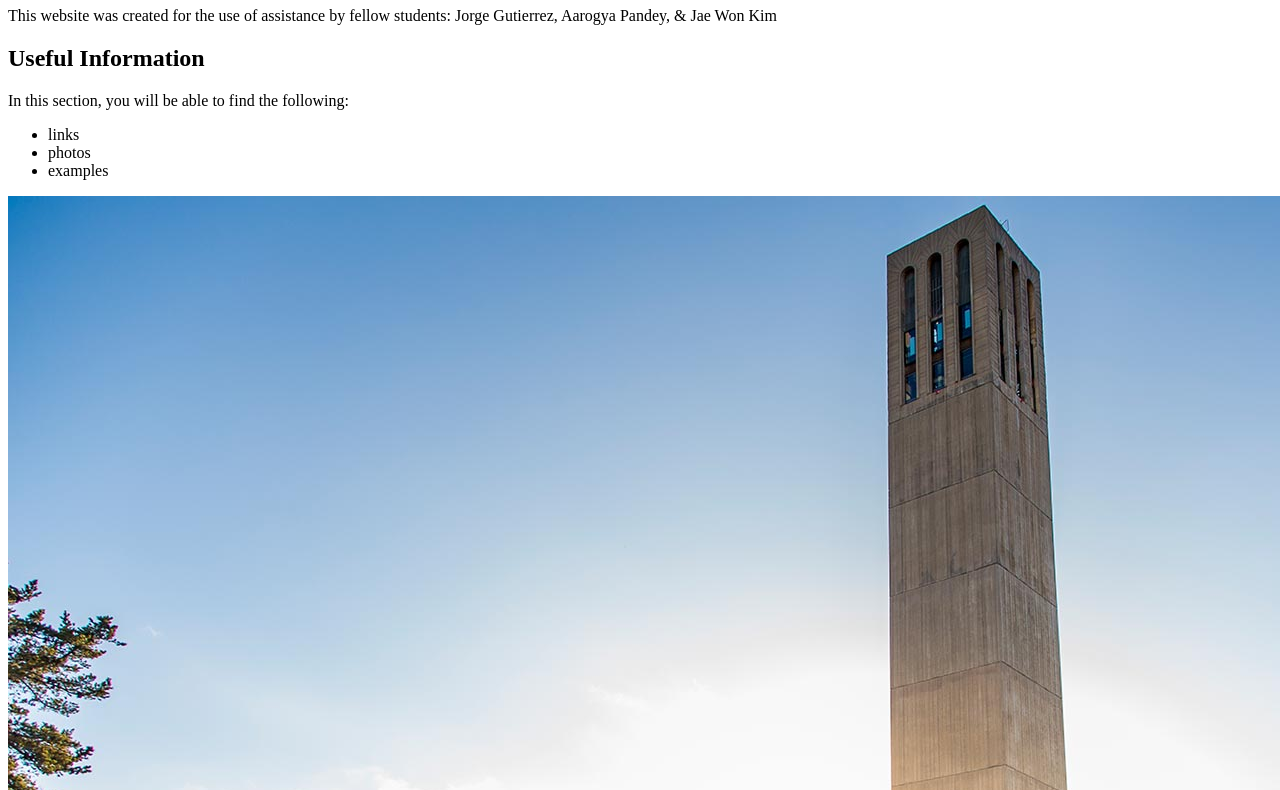
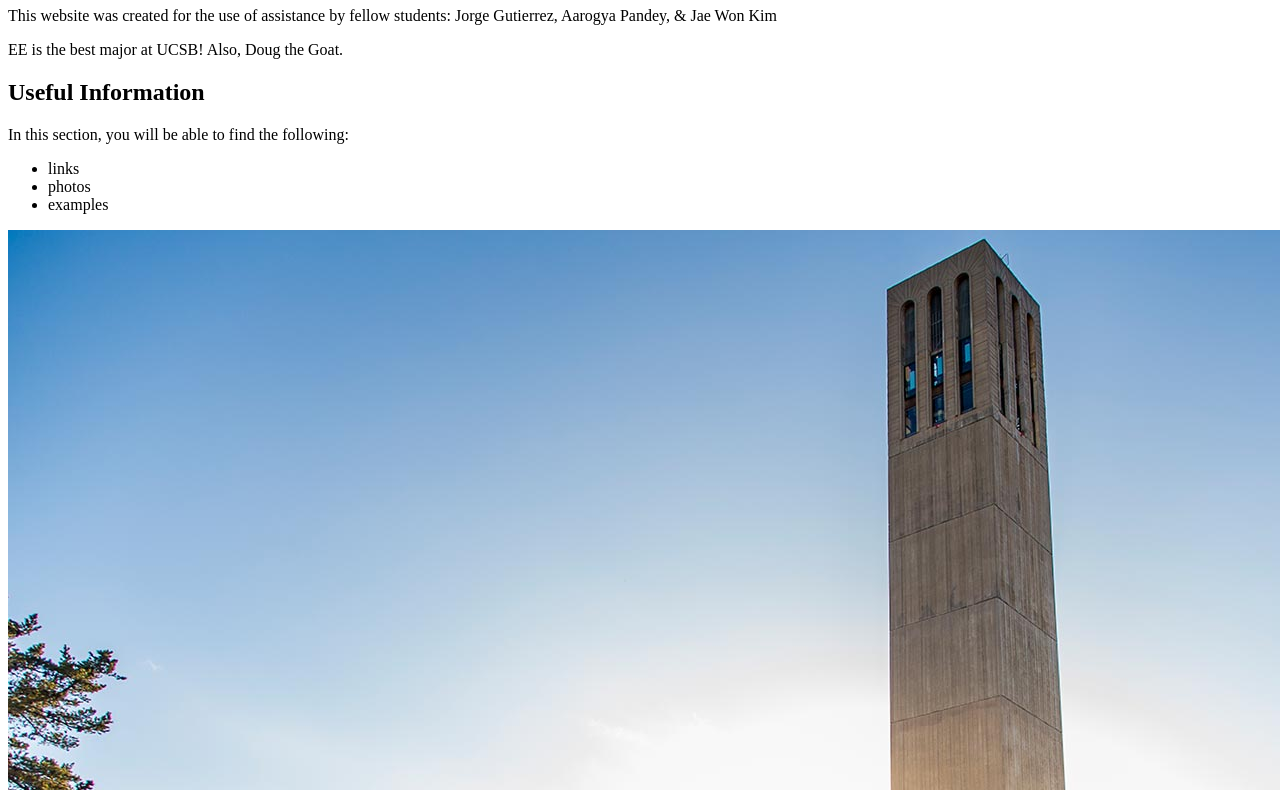
Before and after one commit to Doug-da-Goat/website2.github.io, a plain HTML site: page index.html in a window 1280 px wide. Shown: the part 73-863 px from the top of the page. Drawn offline with Linux system fonts and the light colour scheme.

Commit message:
Update index.html

```diff
--- a/index.html
+++ b/index.html
@@ -10,6 +10,10 @@
         <p>
             This website was created for the use of assistance by fellow students:
             Jorge Gutierrez, Aarogya Pandey, & Jae Won Kim
+        </p>
+
+        <p>
+            EE is the best major at UCSB! Also, Doug the Goat.
         </p>
 
         <h2>Useful Information</h2>
```
